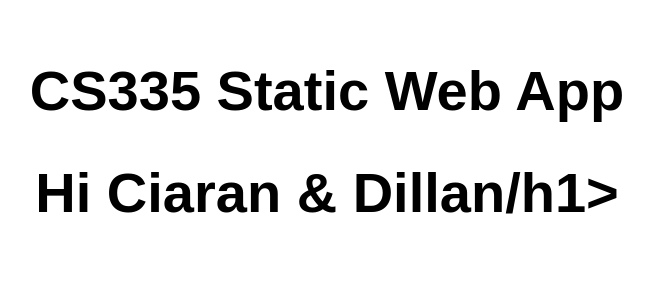
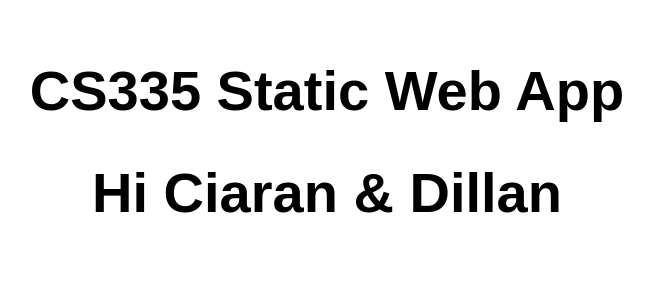
Before and after one commit to MarkR92/Test, a website: page src/index.html in a window 1280 px wide. Shown: the whole page, without its empty margins (313-966 px from the left). Drawn offline with Linux system fonts and the light colour scheme.

Commit message:
Update index.html

```diff
--- a/src/index.html
+++ b/src/index.html
@@ -11,7 +11,7 @@
 <body>
   <main>
     <h1>CS335 Static Web App</h1>
-    <h1>Hi Ciaran & Dillan/h1>
+    <h1>Hi Ciaran & Dillan</h1>
   </main>
 </body>
 
```
